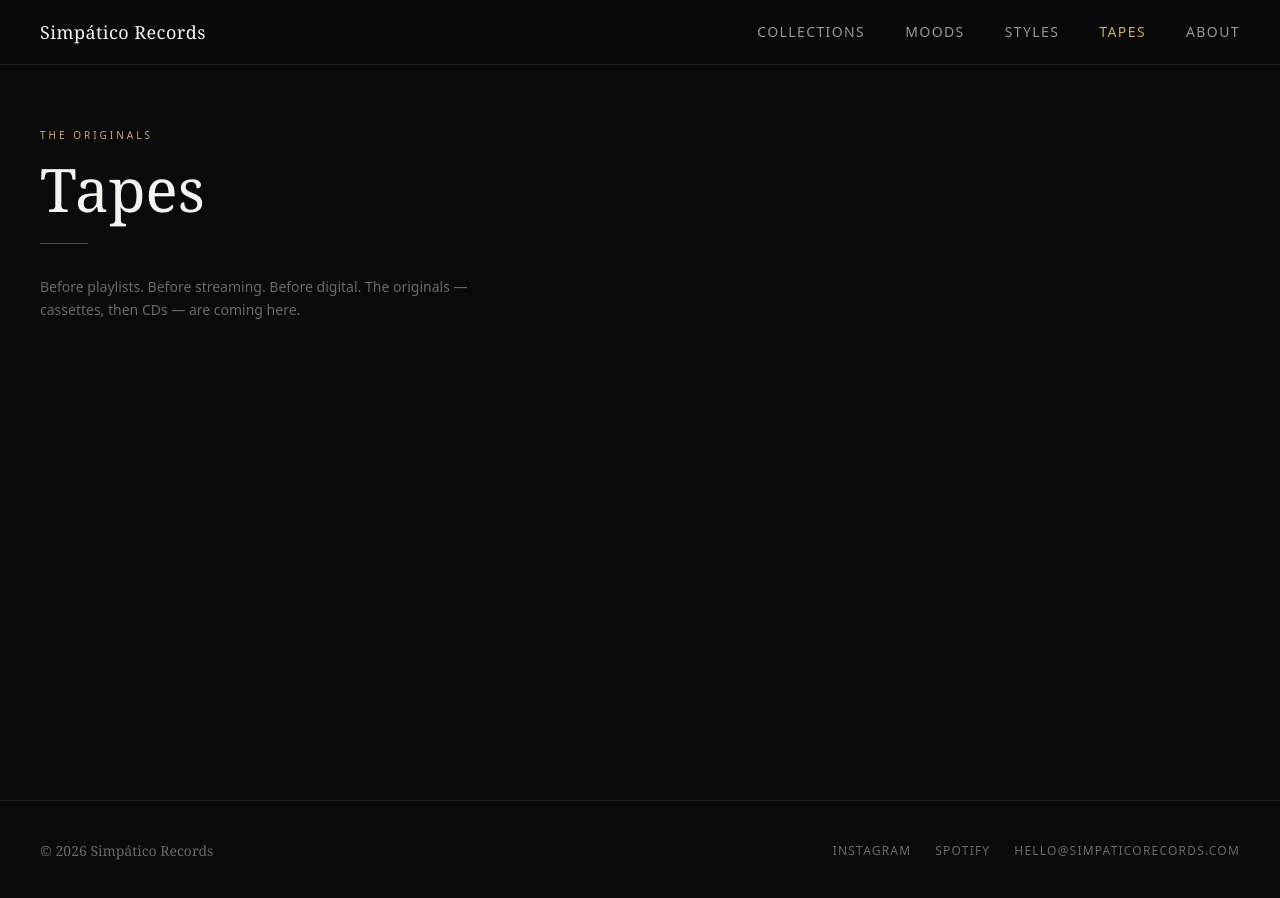
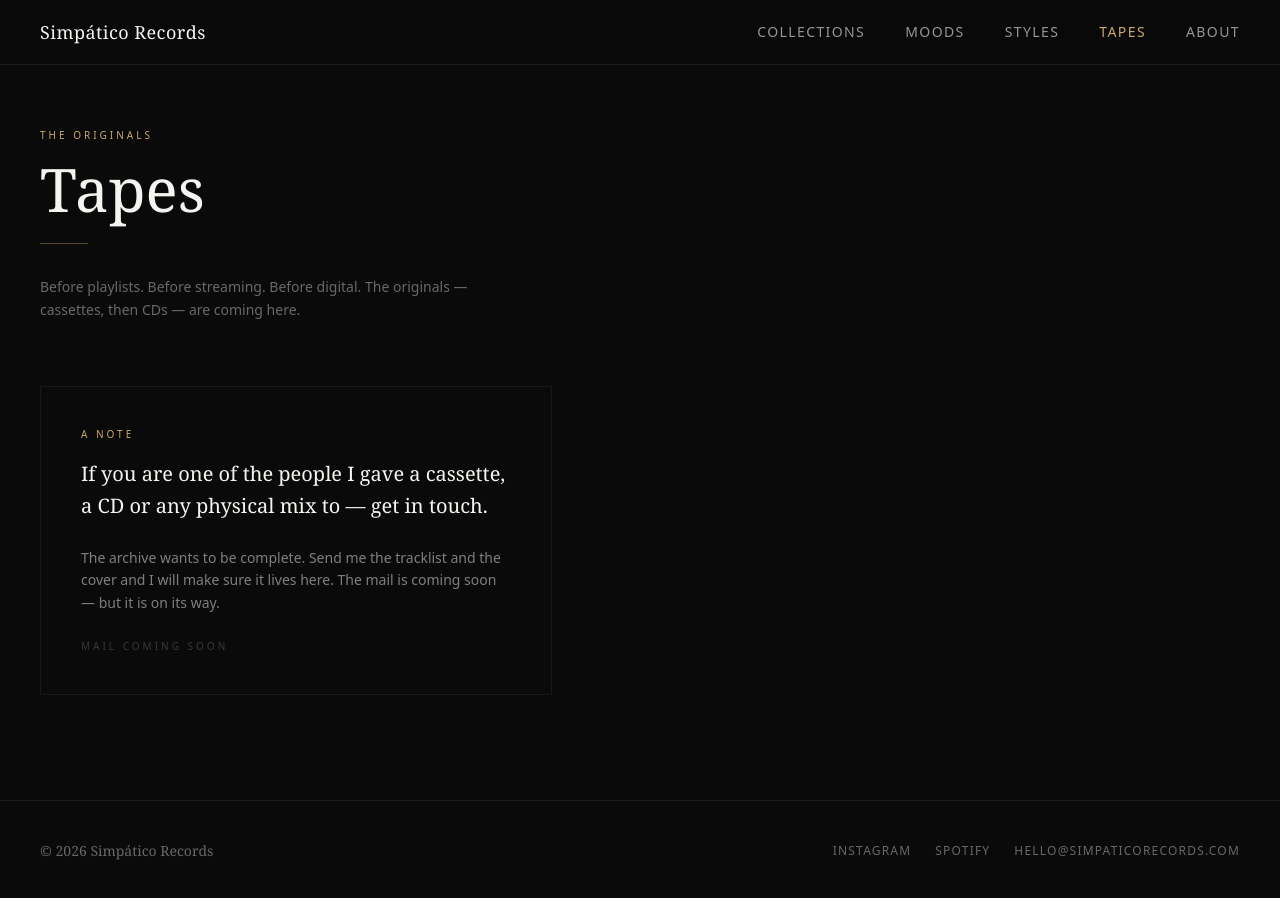
Before and after one commit to Mjvalmar70/Simpaticorecords_web, a Next.js app: page /tapes in a window 1280 px wide. Shown: the top 898 px of the page. Built offline with nearby package versions, Linux system fonts and the light colour scheme.

Commit message:
feat: add call-to-action note on Tapes page for physical copies
https://claude.ai/code/session_01XB1ET61hE55SUL7JUqjdud

```diff
--- a/src/app/(site)/tapes/page.tsx
+++ b/src/app/(site)/tapes/page.tsx
@@ -12,6 +12,21 @@ export default function TapesPage() {
         <p className="mt-8 font-dm font-light text-[#F5F4F0]/40 text-sm leading-relaxed max-w-md">
           Before playlists. Before streaming. Before digital. The originals — cassettes, then CDs — are coming here.
         </p>
+
+        <div className="mt-16 border border-[rgba(245,244,240,0.06)] p-8 md:p-10 max-w-lg">
+          <p className="font-dm text-[10px] tracking-[0.3em] uppercase text-[#C8A96E] mb-4">
+            A note
+          </p>
+          <p className="font-playfair text-xl text-[#F5F4F0] leading-relaxed mb-6">
+            If you are one of the people I gave a cassette, a CD or any physical mix to — get in touch.
+          </p>
+          <p className="font-dm font-light text-[#F5F4F0]/50 text-sm leading-relaxed mb-6">
+            The archive wants to be complete. Send me the tracklist and the cover and I will make sure it lives here. The mail is coming soon — but it is on its way.
+          </p>
+          <p className="font-dm text-[10px] tracking-[0.3em] uppercase text-[#F5F4F0]/20">
+            Mail coming soon
+          </p>
+        </div>
       </div>
     </div>
   );
```
